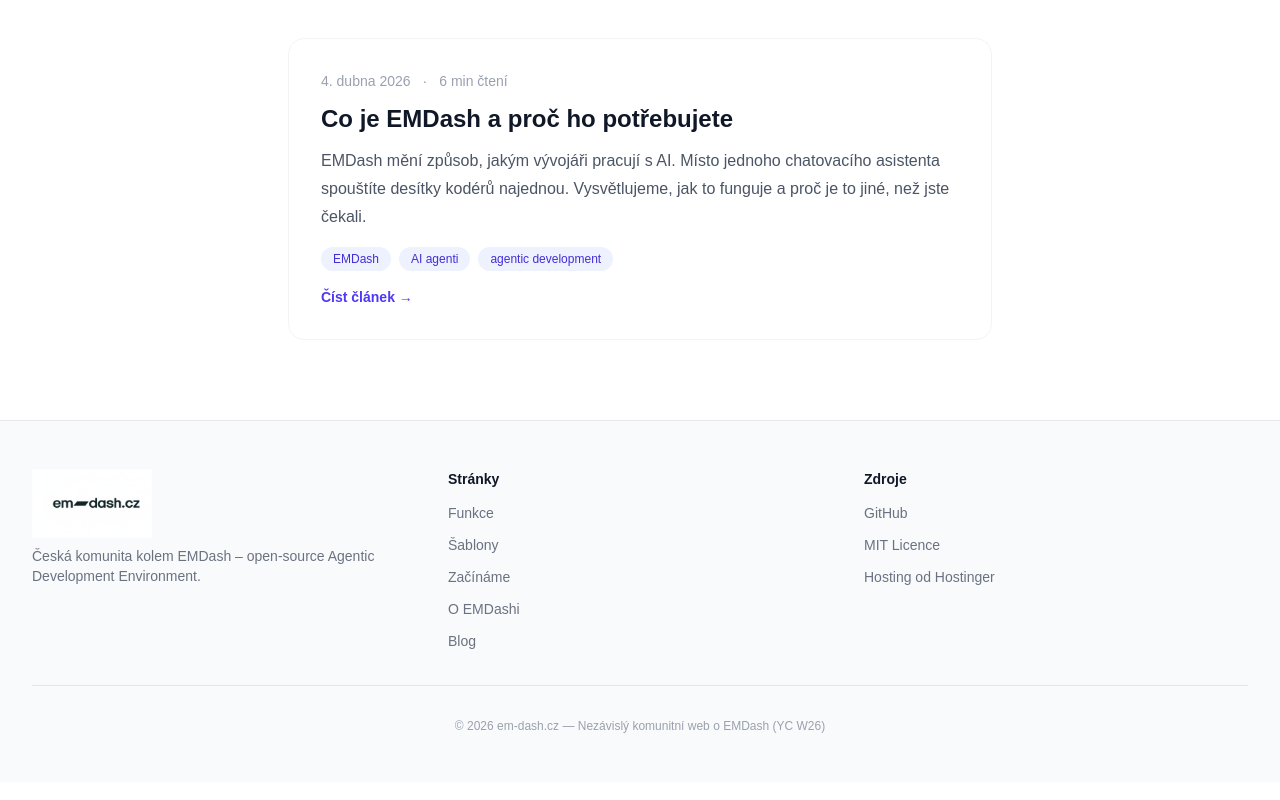
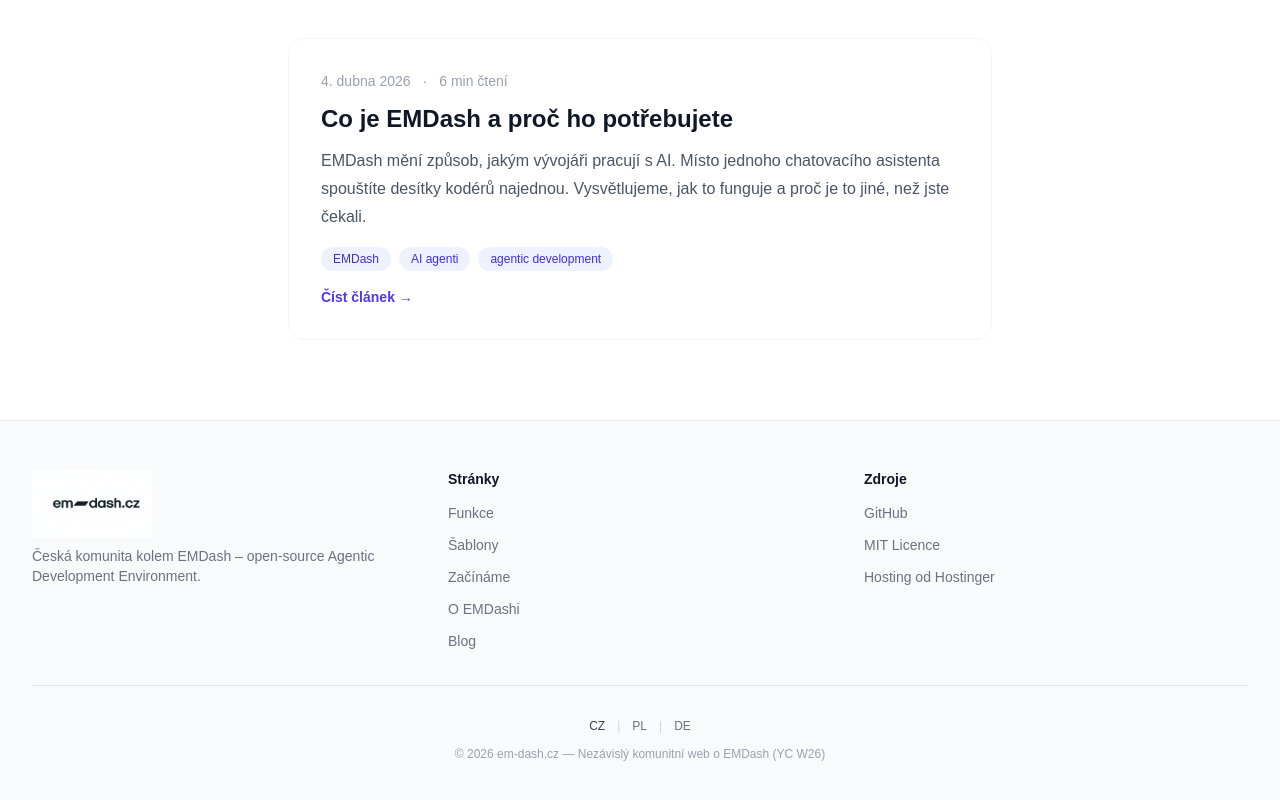
Before and after one commit to KlaraKovarova/em-dash-cz, a Next.js app: page /blog in a window 1280 px wide. Shown: the part 446-1246 px from the top of the page. Built offline with nearby package versions, Linux system fonts and the light colour scheme.

Commit message:
Add language crosslinks to PL and DE versions
- Add hreflang alternate tags (cs, pl, de, x-default) in root layout metadata
- Add visible CZ | PL | DE language switcher in footer

Co-Authored-By: Paperclip <noreply@paperclip.ing>

```diff
--- a/app/layout.tsx
+++ b/app/layout.tsx
@@ -27,6 +27,15 @@
     'Agentic Development',
   ],
   metadataBase: new URL('https://em-dash.cz'),
+  alternates: {
+    canonical: 'https://em-dash.cz',
+    languages: {
+      'cs': 'https://em-dash.cz',
+      'pl': 'https://em-dash.pl',
+      'de': 'https://em-dash.de',
+      'x-default': 'https://em-dash.cz',
+    },
+  },
   openGraph: {
     type: 'website',
     locale: 'cs_CZ',
--- a/components/layout/Footer.tsx
+++ b/components/layout/Footer.tsx
@@ -78,9 +78,30 @@
           </div>
         </div>
 
-        <div className="mt-8 border-t border-gray-200 pt-8 text-center text-xs text-gray-400">
-          © {new Date().getFullYear()} em-dash.cz — Nezávislý komunitní web o
-          EMDash (YC W26)
+        <div className="mt-8 flex flex-col items-center gap-3 border-t border-gray-200 pt-8">
+          <div className="flex items-center gap-3 text-xs text-gray-500">
+            <span className="font-medium text-gray-700">CZ</span>
+            <span className="text-gray-300">|</span>
+            <a
+              href="https://em-dash.pl"
+              rel="noopener noreferrer"
+              className="hover:text-gray-900"
+            >
+              PL
+            </a>
+            <span className="text-gray-300">|</span>
+            <a
+              href="https://em-dash.de"
+              rel="noopener noreferrer"
+              className="hover:text-gray-900"
+            >
+              DE
+            </a>
+          </div>
+          <div className="text-xs text-gray-400">
+            © {new Date().getFullYear()} em-dash.cz — Nezávislý komunitní web o
+            EMDash (YC W26)
+          </div>
         </div>
       </div>
     </footer>
```
